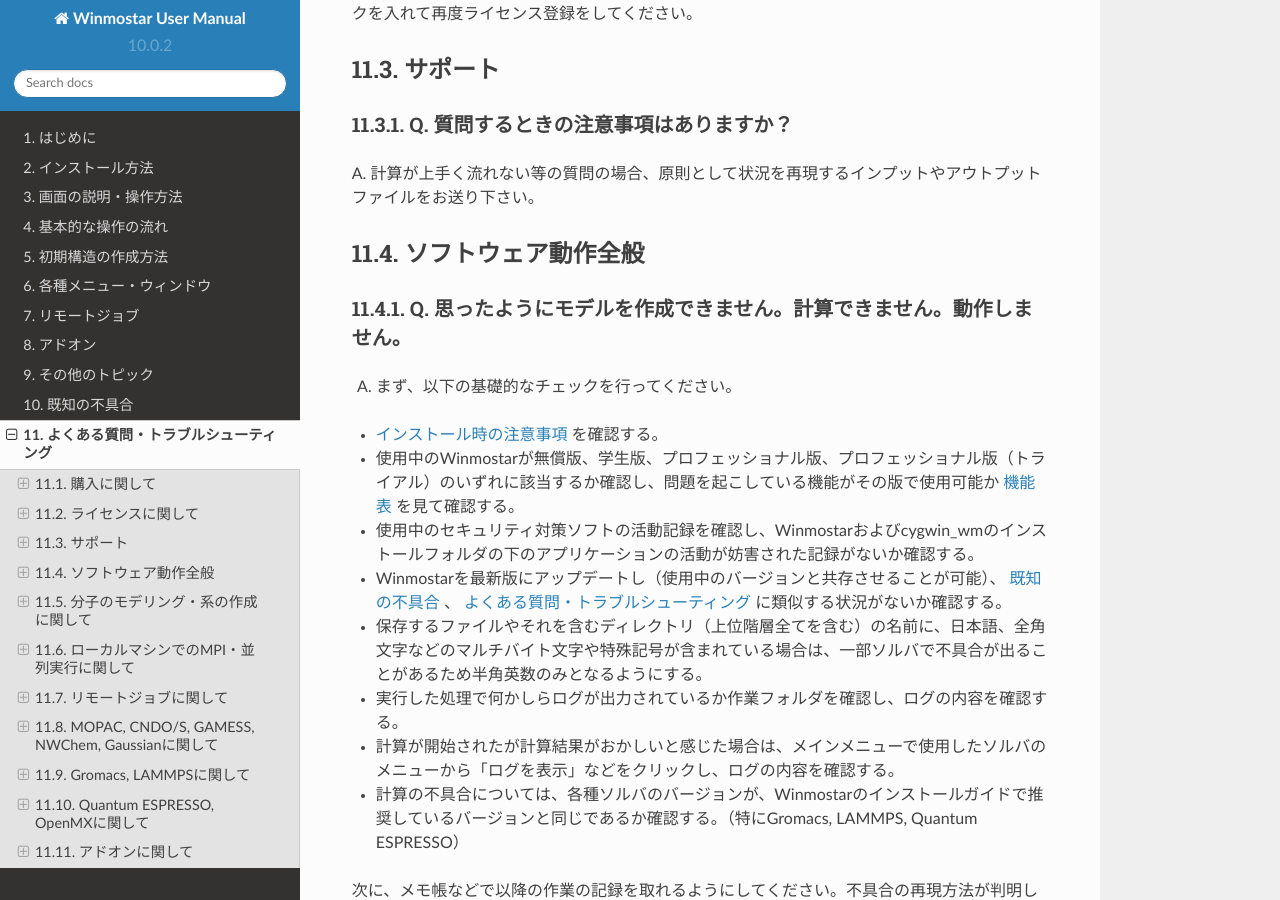
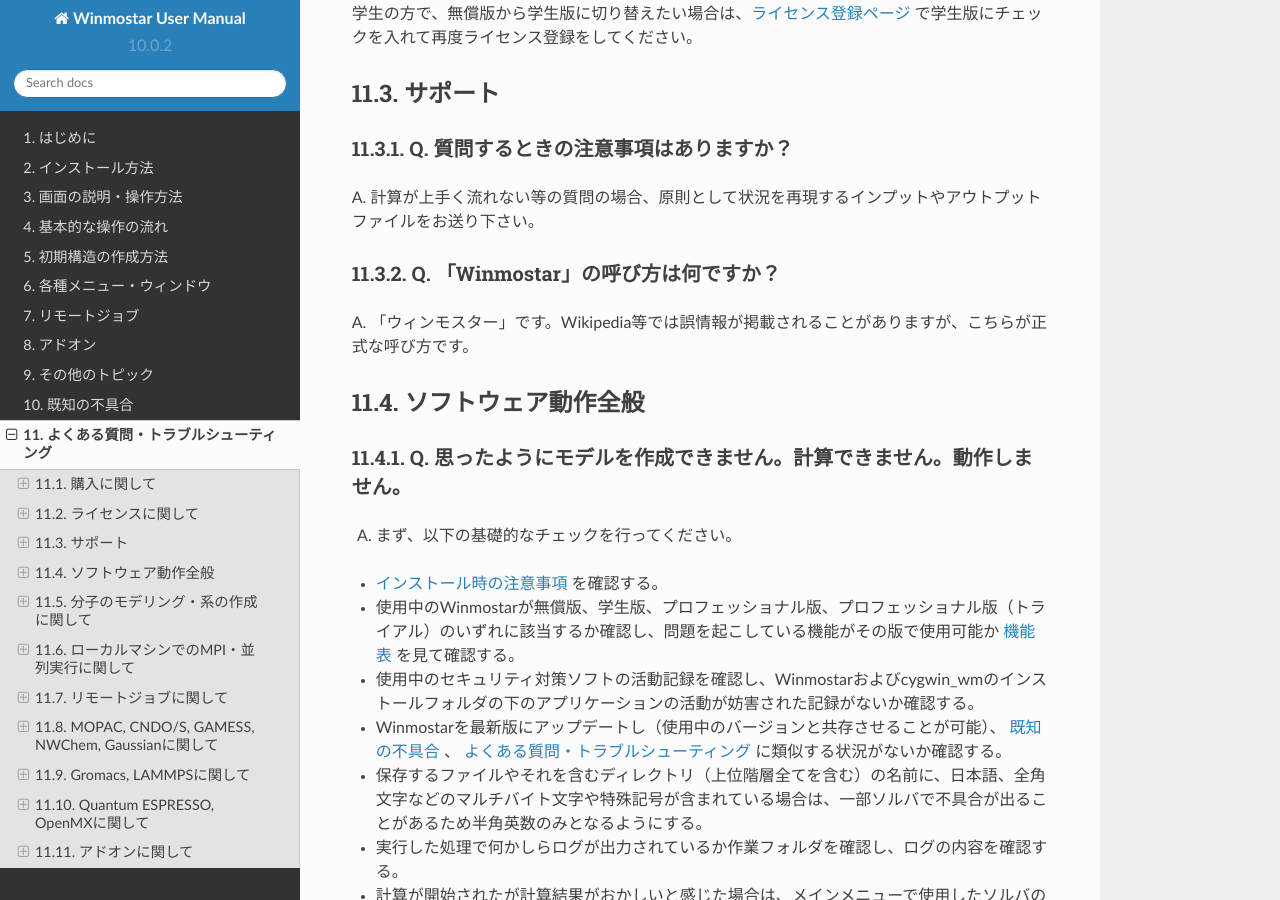
Before and after one commit to X-Ability/winmostar_doc, a Sphinx documentation site: the page built from source/faq/faq.rst, in a window 1280 px wide and 900 px high, scrolled down 3948 px. Built offline with Sphinx 7.4.7 and the Read the Docs theme 2.0.0, drawn with Linux system fonts in a browser that asks for light colours; some of the changed text lies outside the part shown.

Commit message:
FAQ追加

```diff
--- a/source/faq/faq.rst
+++ b/source/faq/faq.rst
@@ -74,6 +74,10 @@
 
 | A. 計算が上手く流れない等の質問の場合、原則として状況を再現するインプットやアウトプットファイルをお送り下さい。
 
+Q. 「Winmostar」の呼び方は何ですか？
+^^^^^^^^^^^^^^^^^^^^^^^^^^^^^^^^^^^^^^^^^
+
+| A. 「ウィンモスター」です。Wikipedia等では誤情報が掲載されることがありますが、こちらが正式な呼び方です。
 
 ソフトウェア動作全般
 --------------------
```
